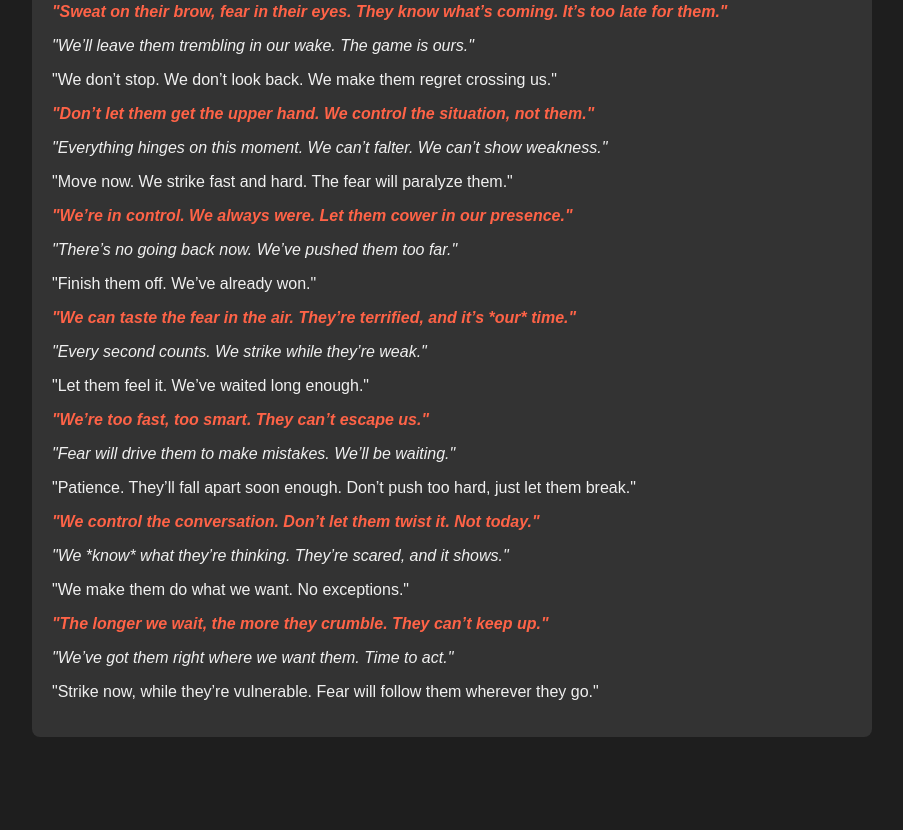
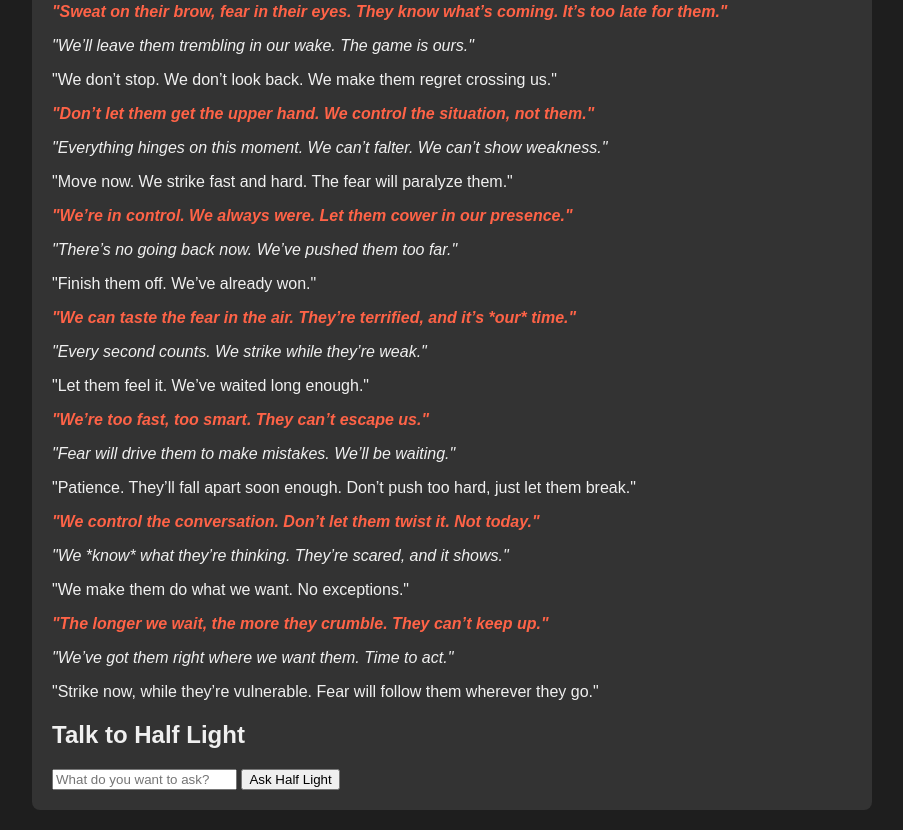
Before and after one commit to Rahghd/Disco-Skills, a plain HTML site: page index.html in a window 1280 px wide. Shown: the part 849-1679 px from the top of the page, without its empty margins (188-1091 px from the left). Before the commit the page ends 1606 px from the top, so only its background shows below. Drawn offline with Linux system fonts and the light colour scheme.

Commit message:
Update index.html
Yessir

```diff
--- a/index.html
+++ b/index.html
@@ -130,6 +130,35 @@
             <p>"We’ve got them right where we want them. Time to act." </p>
             <p class="advice">"Strike now, while they’re vulnerable. Fear will follow them wherever they go." </p>
         </div>
+
+        <!-- Interactive Chat Section -->
+        <div class="chat-box">
+            <h2>Talk to Half Light</h2>
+            <input type="text" id="userInput" placeholder="What do you want to ask?" />
+            <button onclick="getResponse()">Ask Half Light</button>
+            <div id="response" class="response"></div>
+        </div>
     </div>
-</body>
-</html>
+
+    <script>
+        function getResponse() {
+            const userInput = document.getElementById('userInput').value.toLowerCase();
+            let response = '';
+
+            // Matching user input with responses
+            if (userInput.includes('fear')) {
+                response = '"Fear is our ally. Use it, make them sweat. We control this."';
+            } else if (userInput.includes('control')) {
+                response = '"We are in control. They will know it soon enough."';
+            } else if (userInput.includes('act')) {
+                response = '"We must act now, before they realize what’s happening."';
+            } else {
+                response = '"Speak your mind. We are always listening."';
+            }
+
+            // Display the response
+            document.getElementById('response').innerText = response;
+            document.getElementById('userInput').value = '';  // Clear input field
+        }
+    </script>
+</body
```
